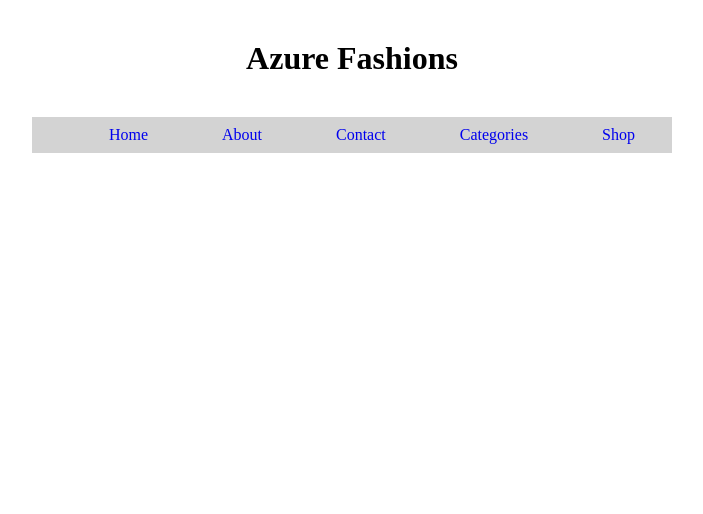
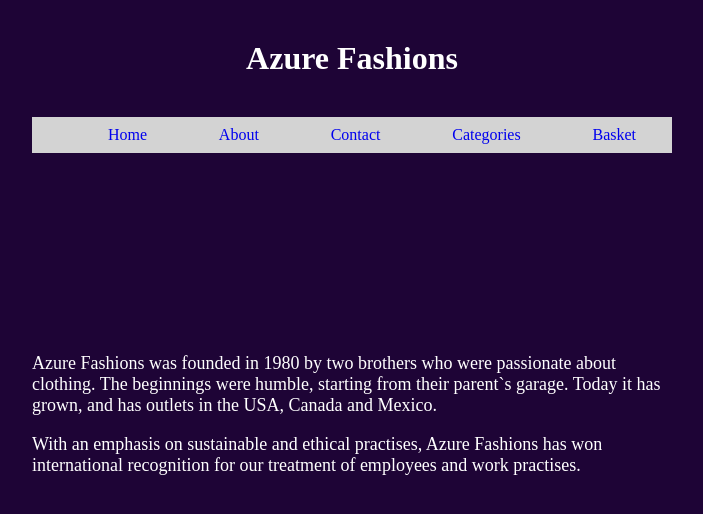
Before and after one commit to brian-w119/my-eccomerce, a React (Vite) app: page /about in a window 1280 px wide. Shown: the top 514 px of the page, without its empty margins (288-991 px from the left). Built offline with nearby package versions, Linux system fonts and the light colour scheme.

Commit message:
Added background image and color

```diff
--- a/src/About.jsx
+++ b/src/About.jsx
@@ -7,6 +7,17 @@ const About = () => {
     <div>
       <StoreName />
       <Navs />
+      <p className="paragraph1">
+        Azure Fashions was founded in 1980 by two brothers who were passionate
+        about clothing. The beginnings were humble, starting from their parent`s
+        garage. Today it has grown, and has outlets in the USA, Canada and
+        Mexico.
+      </p>
+      <p className="paragraph2">
+        With an emphasis on sustainable and ethical practises, Azure Fashions
+        has won international recognition for our treatment of employees and
+        work practises.
+      </p>
     </div>
   );
 };
--- a/src/Shop.jsx
+++ b/src/Basket.jsx
@@ -2,7 +2,7 @@ import React from "react";
 import Navs from "./Navs";
 import StoreName from "./StoreName";
 
-const Shop = () => {
+const Basket = () => {
   return (
     <div>
       <StoreName />
@@ -11,4 +11,4 @@ const Shop = () => {
   );
 };
 
-export default Shop;
+export default Basket;
--- a/src/Category.jsx
+++ b/src/Category.jsx
@@ -6,6 +6,7 @@ import hat from "./assets/hat.png";
 import hoodies from "./assets/hoodies.png";
 import sweatBottom from "./assets/sweatBottom.png";
 import tShirt from "./assets/tShirt.png";
+import "./style.css";
 
 const Category = () => {
   return (
@@ -14,10 +15,10 @@ const Category = () => {
       <Navs />
       <nav>
         <ul className="categories">
-          <Link>
+          <Link className="img1">
             <img src={hat} />
           </Link>
-          <Link>
+          <Link className="img2">
             <img src={hoodies} />
           </Link>
           <Link>
--- a/src/Contact.jsx
+++ b/src/Contact.jsx
@@ -3,10 +3,20 @@ import Navs from "./Navs";
 import StoreName from "./StoreName";
 
 const Contact = () => {
+  const contactInfo = [
+    "UK - +(44)1234 4444, ukemail@azure.com",
+    "USA - +1(907) 7865443, usaemail@azure.com",
+    "Canada - +3(807) 77878 777, canadaemail@azure.com",
+    "Mexico - +6(566) 99887 59855, mexicoemail@azure.com",
+  ];
+  const contactDetails = contactInfo.map((countries) => <li>countries</li>);
   return (
     <div>
       <StoreName />
       <Navs />
+      <p className="paragraph3">
+        See the contact details for our various locations
+      </p>
     </div>
   );
 };
--- a/src/ErrorPage.jsx
+++ b/src/ErrorPage.jsx
@@ -2,6 +2,7 @@ import React from "react";
 import { Link } from "react-router-dom";
 import "./style.css";
 
+//displays an error if a link is attempted to be accessed that does not exist
 const ErrorPage = () => {
   return (
     <div className="error-message">
--- a/src/Home.jsx
+++ b/src/Home.jsx
@@ -1,12 +1,14 @@
 import React from "react";
 import Navs from "./Navs";
 import StoreName from "./StoreName";
+import background from "./assets/background.png";
 
 const Home = () => {
   return (
-    <div>
+    <div className="body-color">
       <StoreName />
       <Navs />
+      <img className="background-image" src={background} />
     </div>
   );
 };
--- a/src/Navs.jsx
+++ b/src/Navs.jsx
@@ -10,7 +10,7 @@ const Navs = () => {
         <Link to="/about">About</Link>
         <Link to="/contact">Contact</Link>
         <Link to="/category">Categories</Link>
-        <Link to="/shop">Shop</Link>
+        <Link to="/basket">Basket</Link>
       </ul>
     </nav>
   );
--- a/src/main.jsx
+++ b/src/main.jsx
@@ -3,7 +3,7 @@ import { createRoot } from "react-dom/client";
 import React from "react";
 import { createBrowserRouter, RouterProvider } from "react-router-dom";
 import Home from "./Home";
-import Shop from "./Shop";
+import Basket from "./Shop";
 import Contact from "./Contact";
 import About from "./About";
 import ErrorPage from "./ErrorPage";
@@ -16,8 +16,8 @@ const router = createBrowserRouter([
     errorElement: <ErrorPage />,
   },
   {
-    path: "/shop",
-    element: <Shop />,
+    path: "/basket",
+    element: <Basket />,
   },
   {
     path: "/contact",
--- a/src/style.css
+++ b/src/style.css
@@ -35,6 +35,7 @@
   text-align: center;
   margin-bottom: 5vh;
   margin-top: 5vh;
+  color: white;
 }
 
 .categories {
@@ -43,3 +44,36 @@
   justify-items: center;
   margin-top: 25vh;
 }
+
+img:hover {
+  transform: scale(1.2);
+}
+
+.background-image {
+  width: 100vw;
+  height: auto;
+  pointer-events: none;
+}
+
+body {
+  background-color: rgb(30, 4, 54);
+}
+
+p {
+  width: 50vw;
+  display: block;
+  color: white;
+  margin-left: auto;
+  margin-right: auto;
+  font-size: large;
+}
+
+.paragraph1 {
+  margin-top: 25vh;
+}
+
+ul {
+  margin-left: auto;
+  margin-right: auto;
+  display: block;
+}
```
Also changed, not shown: src/Images.jsx (deleted), src/Shoes.jsx (deleted), src/assets/background.png (added).
